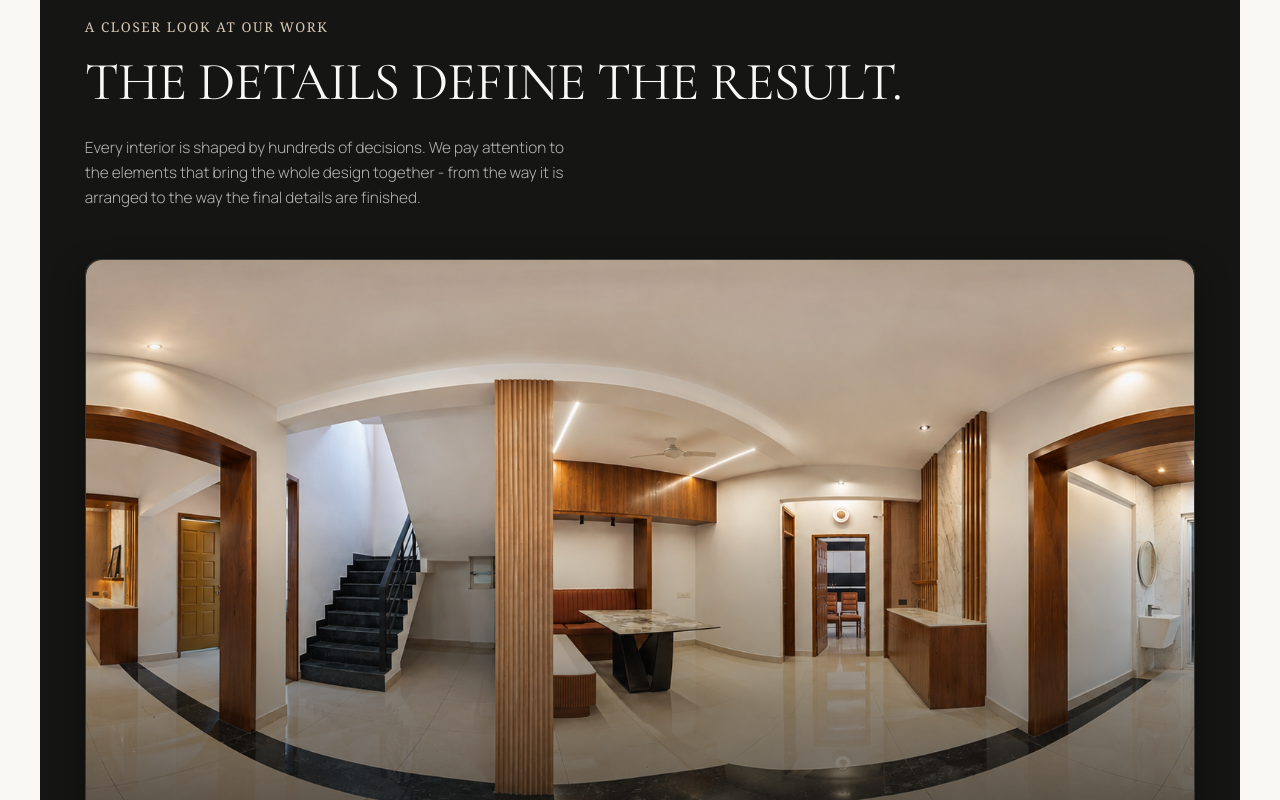
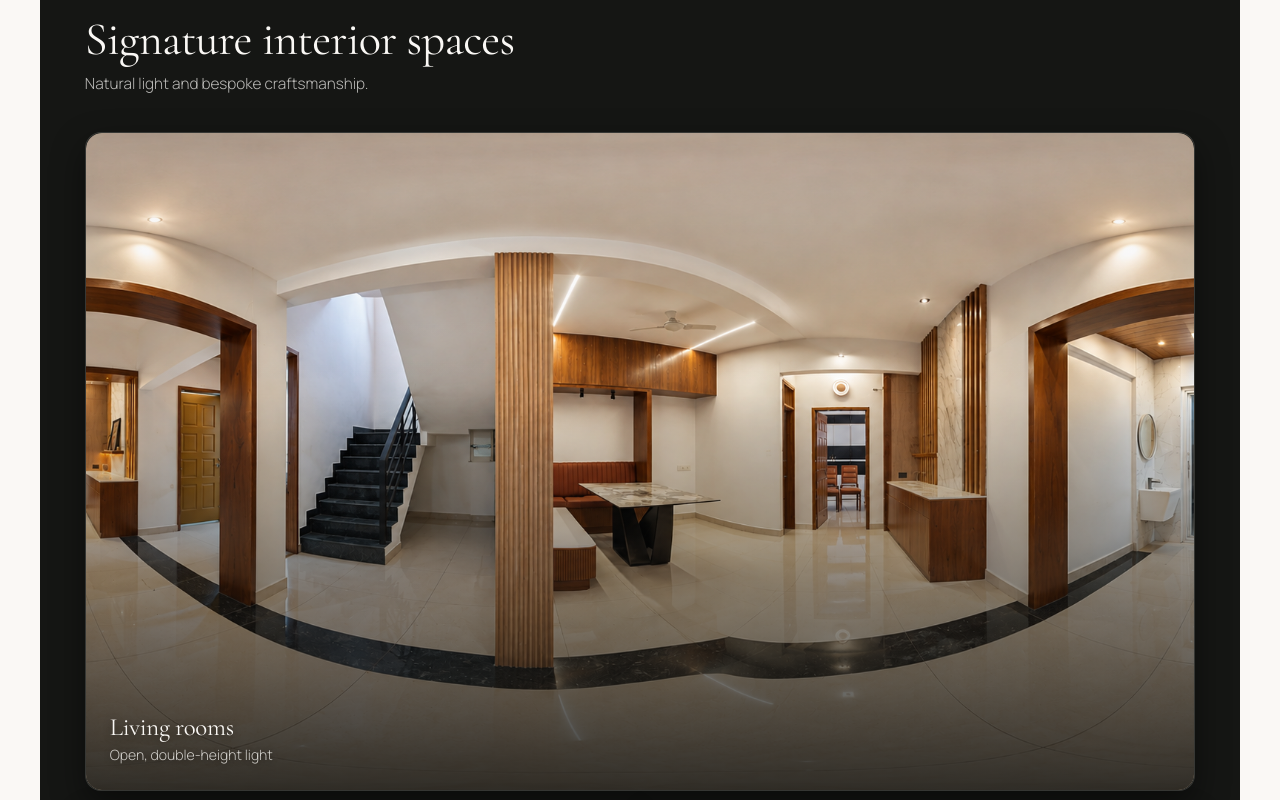
Before and after one commit to nalleswarann/mitijen-interiors, a React (Vite) app: page /about in a window 1280 px wide. Shown: the part 5840-6640 px from the top of the page. Built offline with nearby package versions, Linux system fonts and the light colour scheme; a web font is replaced by a local one.

Commit message:
feat(about): align signature interior spaces gallery with design reference

```diff
--- a/src/pages/AboutPage.tsx
+++ b/src/pages/AboutPage.tsx
@@ -171,7 +171,7 @@ const GALLERY_CARDS: GalleryCard[] = [
     layout: 'wide',
     tag: '01 · PLANNING',
     title: 'Living rooms',
-    subtitle: 'Open, double-height light & balanced order',
+    subtitle: 'Open, double-height light',
     image: '/assets/mitijen/panaroma/panaroma1.png',
     alt: 'Living room planning and natural light'
   },
@@ -180,7 +180,7 @@ const GALLERY_CARDS: GalleryCard[] = [
     layout: 'half',
     tag: '02 · JOINERY',
     title: 'Kitchens',
-    subtitle: 'Fluted glass, tailored joinery & honed stone',
+    subtitle: 'Fluted glass, honed stone',
     image: '/assets/mitijen/kitchen.jpeg',
     alt: 'Custom kitchen and crafted cabinetry'
   },
@@ -189,7 +189,7 @@ const GALLERY_CARDS: GalleryCard[] = [
     layout: 'half',
     tag: '03 · FINISHES',
     title: 'Bedrooms',
-    subtitle: 'Linen, cove lighting & calming textures',
+    subtitle: 'Linen and cove lighting',
     image: '/assets/mitijen/bedroom.jpeg',
     alt: 'Bedroom interior with tailored wardrobe'
   },
@@ -198,7 +198,7 @@ const GALLERY_CARDS: GalleryCard[] = [
     layout: 'wide',
     tag: '04 · EXPERIENCE',
     title: 'Dining spaces',
-    subtitle: 'Timber tables, morning daylight & crafted details',
+    subtitle: 'Timber tables, morning daylight',
     image: '/assets/mitijen/commercial6.jpeg',
     alt: 'Dining area with natural oak and crafted finishes'
   }
@@ -939,14 +939,11 @@ export const AboutPage: React.FC = () => {
       {/* =====================================================================
           6. A CLOSER LOOK AT OUR WORK (SIGNATURE INTERIOR SPACES GALLERY)
           ===================================================================== */}
-      <section className="about-gallery-section" id="gallery">
+      <section className="about-gallery-section" id="gallery" aria-label="Signature interior spaces">
         <div className="about-gallery-header">
-          <div>
-            <SectionLabel style={{ color: 'var(--sand)' }}>A CLOSER LOOK AT OUR WORK</SectionLabel>
-            <h2 className="about-gallery-heading">THE DETAILS DEFINE THE RESULT.</h2>
-          </div>
+          <h2 className="about-gallery-heading">Signature interior spaces</h2>
           <p className="about-gallery-sub">
-            Every interior is shaped by hundreds of decisions. We pay attention to the elements that bring the whole design together - from the way it is arranged to the way the final details are finished.
+            Natural light and bespoke craftsmanship.
           </p>
         </div>
 
@@ -965,7 +962,6 @@ export const AboutPage: React.FC = () => {
                 />
                 <div className="about-gallery-vignette" />
                 <figcaption className="about-gallery-overlay">
-                  <span className="about-gallery-card-tag">{card.tag}</span>
                   <h3 className="about-gallery-card-title">{card.title}</h3>
                   <p className="about-gallery-card-sub">{card.subtitle}</p>
                 </figcaption>
--- a/src/styles/AboutPage.css
+++ b/src/styles/AboutPage.css
@@ -956,31 +956,30 @@
 
 .about-gallery-header {
   display: flex;
-  justify-content: space-between;
-  align-items: flex-end;
-  flex-wrap: wrap;
-  gap: 24px;
-  margin-bottom: clamp(32px, 5vw, 48px);
+  flex-direction: column;
+  align-items: flex-start;
+  gap: 6px;
+  margin-bottom: clamp(24px, 4vw, 36px);
 }
 
 .about-gallery-heading {
   font-family: var(--font-heading, 'Cormorant Garamond', serif);
-  font-size: clamp(2.1rem, 4.2vw, 3.4rem);
+  font-size: clamp(2rem, 3.8vw, 2.9rem);
   font-weight: 400;
   letter-spacing: -0.015em;
-  line-height: 1.1;
+  line-height: 1.15;
   color: #FAF8F5 !important;
-  margin: 12px 0 0 0;
-  text-transform: uppercase;
+  margin: 0;
+  text-transform: none;
 }
 
 .about-gallery-sub {
   font-family: var(--font-content, 'Manrope', sans-serif);
-  font-size: clamp(0.92rem, 1.2vw, 1.05rem);
+  font-size: clamp(0.9rem, 1.2vw, 1.05rem);
   font-weight: 350;
-  line-height: 1.65;
-  color: rgba(250, 248, 245, 0.70) !important;
-  max-width: 500px;
+  line-height: 1.5;
+  color: rgba(250, 248, 245, 0.72) !important;
+  max-width: 600px;
   margin: 0;
 }
 
@@ -1084,7 +1083,7 @@
   letter-spacing: -0.01em;
   color: #FAF8F5;
   margin: 0;
-  text-transform: capitalize;
+  text-transform: none;
   text-shadow: 0 2px 8px rgba(0, 0, 0, 0.45);
 }
 
@@ -1318,7 +1317,6 @@
 
   .item-large,
   .item-medium,
-  .about-gallery-grid .about-gallery-item:nth-child(4),
   .item-wide {
     grid-column: span 1;
   }
```
